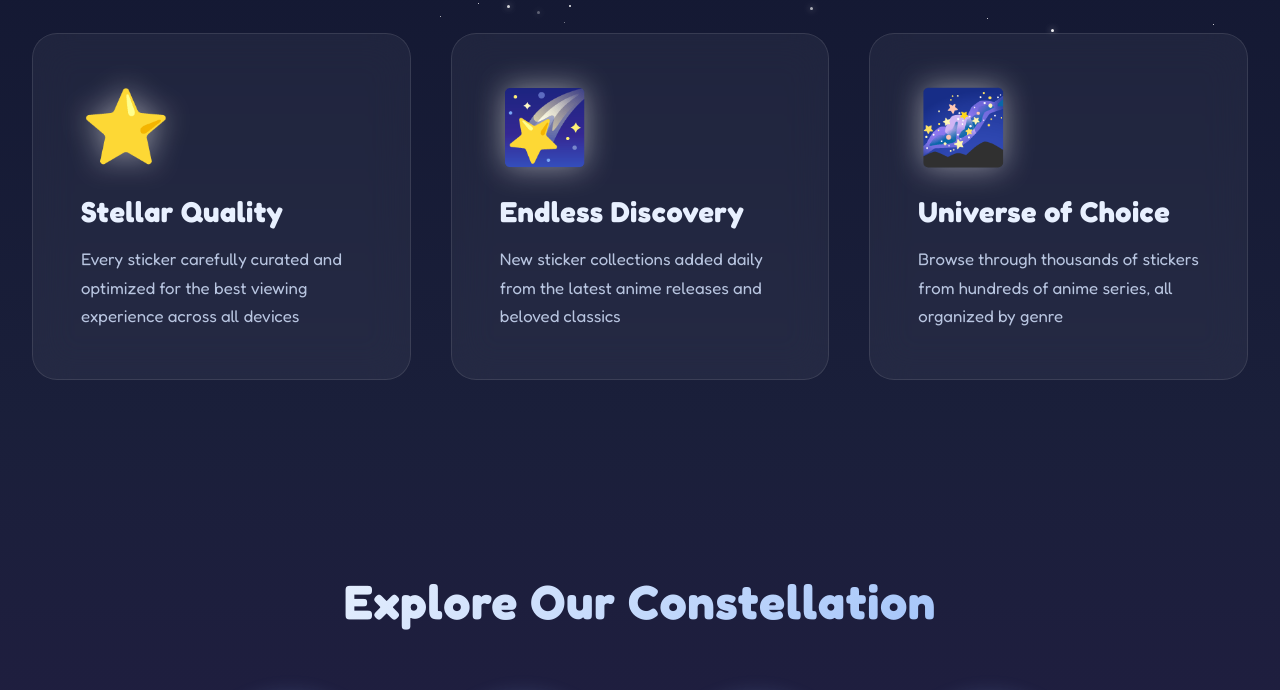
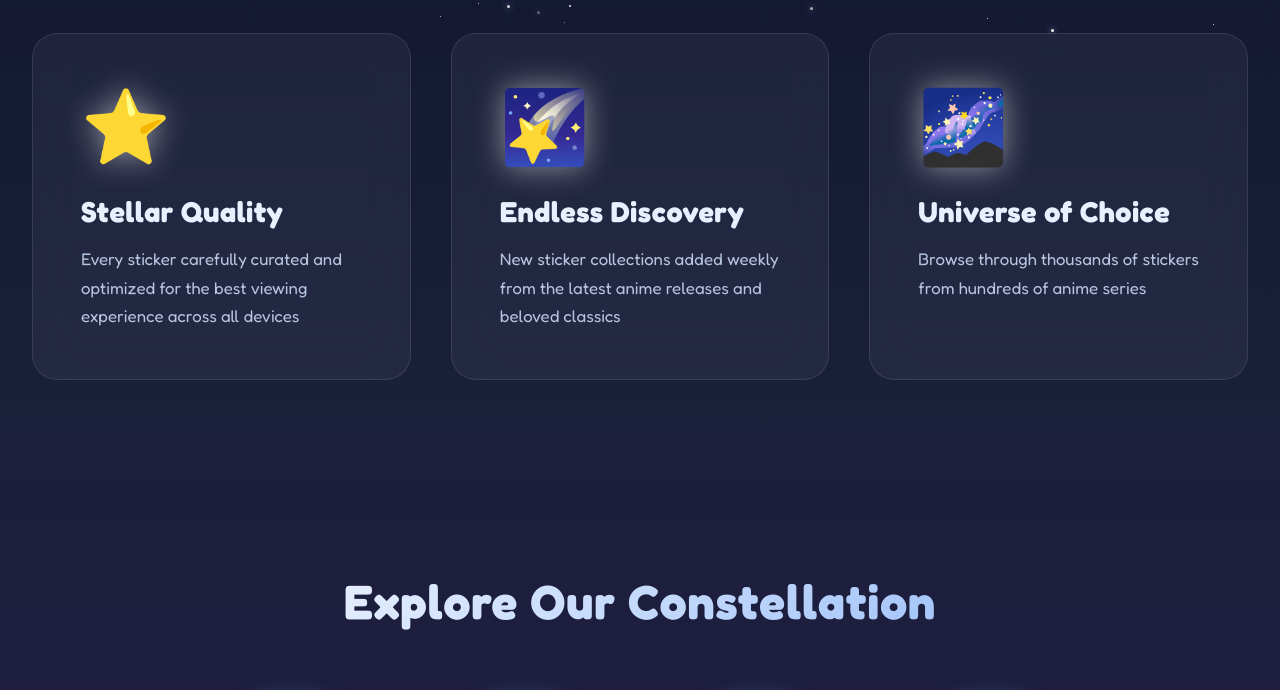
Before and after one commit to animestickerchannel-svg/anime-telegram-stickers, a plain HTML site: page index.html in a window 1280 px wide. Shown: the part 769-1459 px from the top of the page. Drawn offline with Linux system fonts and the light colour scheme.

Commit message:
Update index.html

```diff
--- a/index.html
+++ b/index.html
@@ -684,13 +684,13 @@
             <div class="feature-card">
                 <span class="feature-icon">🌠</span>
                 <h3>Endless Discovery</h3>
-                <p>New sticker collections added daily from the latest anime releases and beloved classics</p>
+                <p>New sticker collections added weekly from the latest anime releases and beloved classics</p>
             </div>
 
             <div class="feature-card">
                 <span class="feature-icon">🌌</span>
                 <h3>Universe of Choice</h3>
-                <p>Browse through thousands of stickers from hundreds of anime series, all organized by genre</p>
+                <p>Browse through thousands of stickers from hundreds of anime series</p>
             </div>
         </section>
 
```
